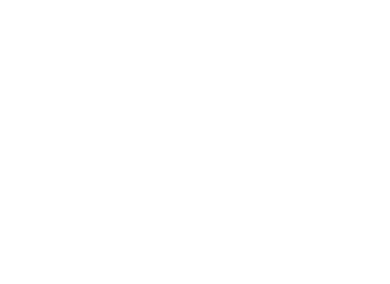
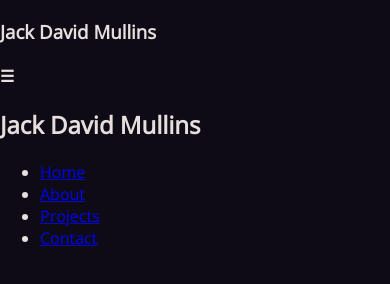
Before and after one commit to jackmullins06/personal-website, a plain HTML site: page index.html in a window 390 px wide. Drawn offline with nearby package versions, Linux system fonts and the light colour scheme.

Commit message:
Added HTML for responsive nav.

```diff
--- a/css/style.css
+++ b/css/style.css
@@ -0,0 +1,16 @@
+@import 'https://fonts.googleapis.com/css?family=Open+Sans';
+
+/*
+* Void: #OE0B16;
+* Fuschia: #A239CA;
+* Jewel: #4717F6;
+* Stark: #E7DFDD;
+*/
+
+body {
+	font-family: 'Open Sans', sans-serif;
+	background-color: #0E0B16;
+	color: #E7DFDD;
+	margin: 0;
+	padding: 0;
+}
--- a/index.html
+++ b/index.html
@@ -5,9 +5,23 @@
 
 		<title>Jack David Mullins</title>
 
-		<link rel = "stylesheett" type = "text/css" href = "css/style.css" />
+		<link rel = "stylesheet" type = "text/css" href = "css/style.css" />
 	</head>
 	<body>
-
+		<div class = "responsive-nav">
+			<h3 classs = "brand">Jack David Mullins</h3>
+			<h4 class = "menu">&#9776;</h4>
+		<div style = "clear: both"></div>
+		</div>
+		<nav>
+			<h1 class = "brand">Jack David Mullins</h1>
+			<ul>
+				<li><a href = "#">Home</a></li>
+				<li><a href = "#">About</a></li>
+				<li><a href = "#">Projects</a></li>
+				<li><a href = "#">Contact</a></li>
+			</ul>
+			<div style = "clear: both"></div>
+		</nav>
 	</body>
 </html>
```
